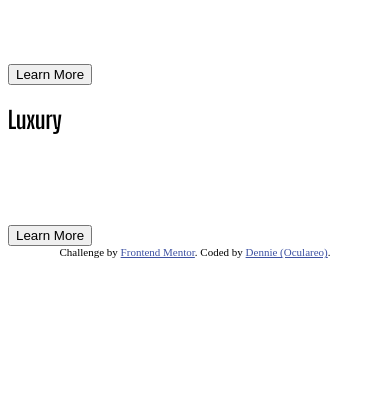
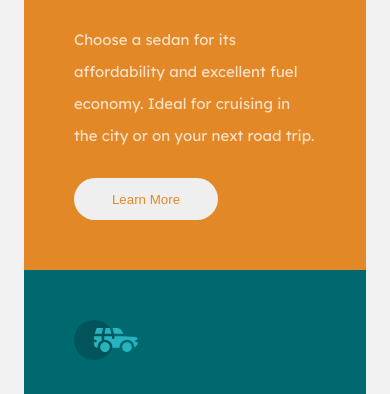
Before and after one commit to DennieCodes/3-column-preview-card, a plain HTML site: page index.html in a window 390 px wide. Shown: the part 272-666 px from the top of the page. Drawn offline with Linux system fonts and the light colour scheme.

Commit message:
Added mobile layout, general styling

```diff
--- a/index.css
+++ b/index.css
@@ -1,6 +1,15 @@
 @import url("https://fonts.googleapis.com/css2?family=Big+Shoulders+Display:wght@700&family=Lexend+Deca&display=swap");
 
 /* Global Styling */
+body {
+  margin: 0;
+  padding: 0;
+  background: var(--very-light-grey);
+
+  /* Temp styling */
+  /* width: 375px; */
+}
+
 :root {
   --dark-cyan: hsl(184, 100%, 22%);
   --very-dark-cyan: hsl(179, 100%, 13%);
@@ -17,9 +26,72 @@ p {
 
 h1 {
   font-family: "Big Shoulders Display", cursive;
+  color: var(--very-light-grey);
+  text-transform: uppercase;
 }
 
 /* Card Styling */
+.card-container {
+  display: flex;
+  flex-direction: column;
+  padding: 5.4em 1.5em;
+}
+
+.card {
+  display: flex;
+  flex-direction: column;
+  padding: 3.125em;
+}
+
+.card--orange {
+  background: var(--bright-orange);
+  border-top-left-radius: 8px;
+  border-top-right-radius: 8px;
+}
+
+.card--orange button {
+  color: var(--bright-orange);
+}
+
+.card--dark-cyan {
+  background: var(--dark-cyan);
+}
+
+.card--dark-cyan button {
+  color: var(--dark-cyan);
+}
+
+.card--very-dark-cyan {
+  background: var(--very-dark-cyan);
+  border-bottom-left-radius: 8px;
+  border-bottom-right-radius: 8px;
+}
+
+.card--very-dark-cyan button {
+  color: var(--very-dark-cyan);
+}
+
+.card img {
+  height: 2.5em;
+  width: 4em;
+}
+
+.card h1 {
+  font-size: 2.125rem;
+  margin: 1.17em 0;
+}
+
+.card p {
+  margin: 0 0 1.75em;
+  line-height: 2rem;
+}
+
+.card-button {
+  height: 3.125em;
+  width: 9rem;
+  border-radius: 30px;
+  border: none;
+}
 
 /* Attribution Styling */
 .attribution {
--- a/index.html
+++ b/index.html
@@ -17,7 +17,8 @@
   </head>
   <body>
     <section class="card-container">
-      <div class="card">
+      <div class="card card--orange">
+        <img src="./images/icon-sedans.svg" alt="Sedan icon" />
         <h1>Sedans</h1>
         <p>
           Choose a sedan for its affordability and excellent fuel economy. Ideal
@@ -27,9 +28,10 @@
         <button class="card-button">Learn More</button>
       </div>
 
-      <div class="card">
+      <div class="card card--dark-cyan">
+        <img src="./images/icon-suvs.svg" alt="SUV icon" />
         <h1>SUVS</h1>
-        >
+
         <p>
           Take an SUV for its spacious interior, power, and versatility. Perfect
           for your next family vacation and off-road adventures.
@@ -37,7 +39,8 @@
         <button class="card-button">Learn More</button>
       </div>
 
-      <div class="card">
+      <div class="card card--very-dark-cyan">
+        <img src="./images/icon-luxury.svg" alt="SUV icon" />
         <h1>Luxury</h1>
         <p>
           Cruise in the best car brands without the bloated prices. Enjoy the
```
